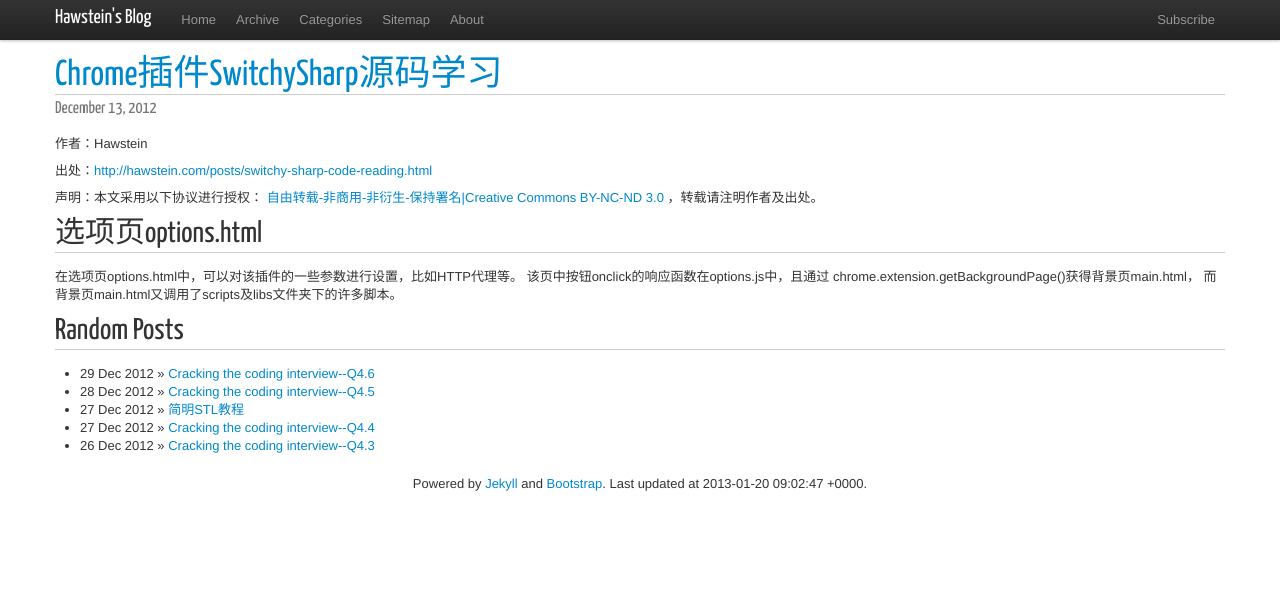
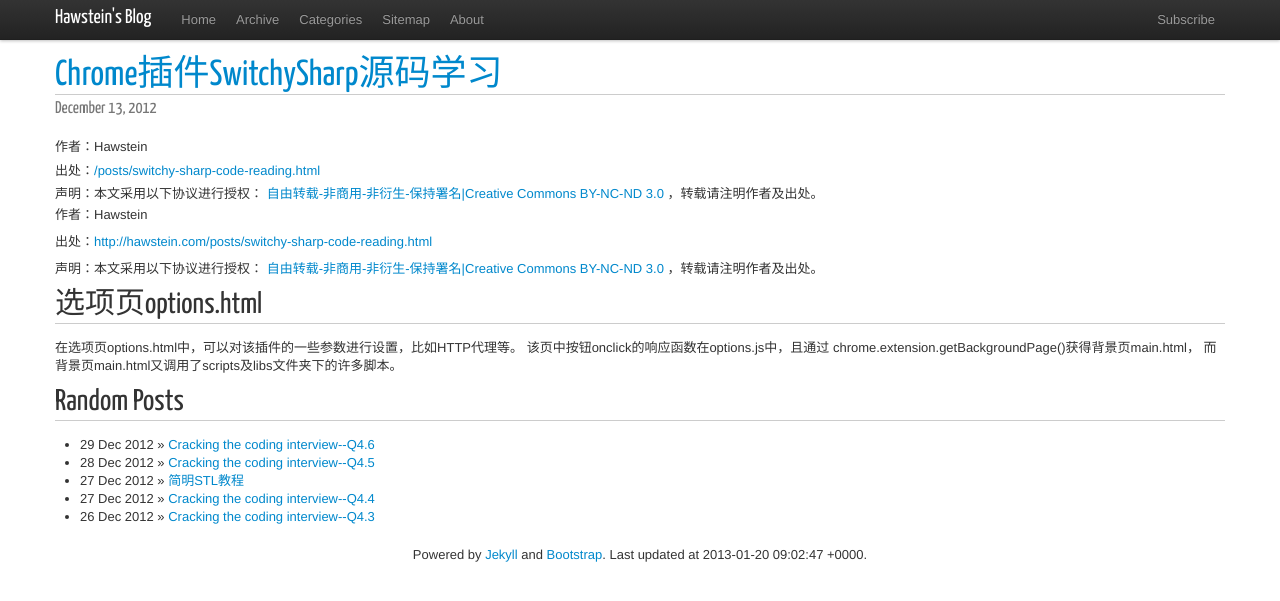
Before and after one commit to Hawstein/hawstein.github.com, a Jekyll site: the page built from _posts/2012/2012-12-13-switchy-sharp-code-reading.md, in a window 1280 px wide. Shown: the top 601 px of the page. Built offline with Jekyll 4.4.1, drawn with Linux system fonts in a browser that asks for light colours; nearby versions of some CDN libraries; Markdown is read by kramdown in place of the engine named in the settings; comment, search, counter and statistics services are not loaded.

Commit message:
update post header

```diff
--- a/_includes/post_header.html
+++ b/_includes/post_header.html
@@ -4,3 +4,8 @@
 <div class="authoring">
   {{ page.date | date: "%B %e, %Y" }}
 </div>
+<div style="line-height:180%;">
+  作者：Hawstein<br>
+  出处：<a href="{{ page.url }}">{{ page.url }}</a><br>
+  声明：本文采用以下协议进行授权： <a href="http://creativecommons.org/licenses/by-nc-nd/3.0/deed.zh">自由转载-非商用-非衍生-保持署名|Creative Commons BY-NC-ND 3.0</a> ，转载请注明作者及出处。<br>
+</div>
```
